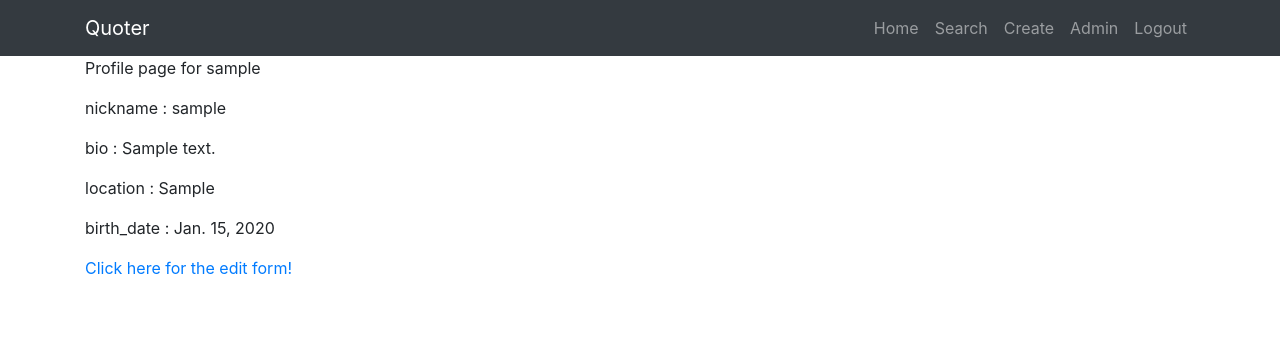
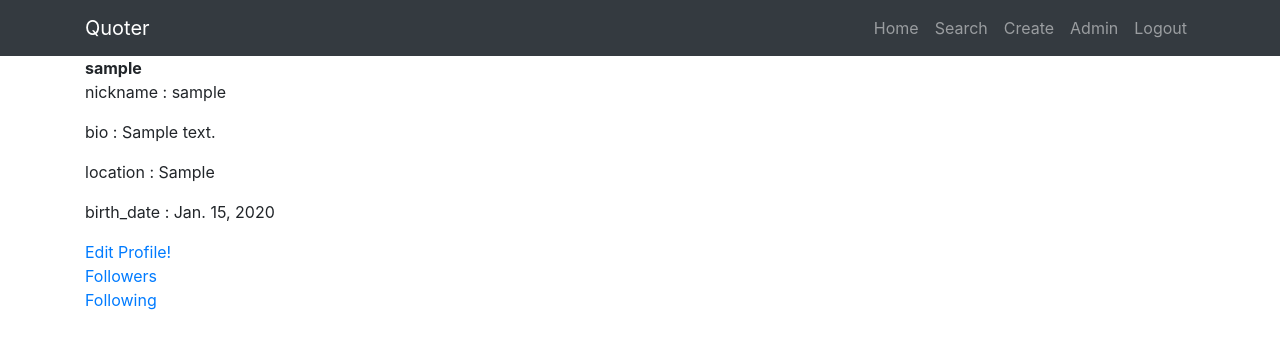
Before and after one commit to demurewolf/twitter_clone, a Django app: a page that uses quoter/users/templates/users/profile.html in a window 1280 px wide. Shown: the top 349 px of the page. Run offline with Django 3.2, Linux system fonts and the light colour scheme; a user stored in the database is signed in; tables that the repository leaves empty hold one stand-in row (values such as "Sample post"); some libraries are stand-ins or nearby versions.

Commit message:
Added following/ers views and templates

```diff
--- /dev/null
+++ b/quoter/users/templates/users/followers.html
@@ -0,0 +1,6 @@
+{% extends 'base.html' %}
+{% block content %}
+    <h3>Followers</h3>
+    {% block follow_list %}
+    {% endblock %}
+{% endblock %}
--- /dev/null
+++ b/quoter/users/templates/users/following.html
@@ -0,0 +1,6 @@
+{% extends 'base.html' %}
+{% block content %}
+    <h3>Following</h3>
+    {% block follow_list %}
+    {% endblock%}
+{% endblock %}
--- a/quoter/users/templates/users/profile.html
+++ b/quoter/users/templates/users/profile.html
@@ -1,6 +1,6 @@
 {% extends 'base.html' %}
 {% block content %}
-    <p>Profile page for {{ profile_username }}</p>
+    <strong>{{ profile_username }}</strong>
 
     {% for field, value in info %}
         {% if value %}
@@ -13,6 +13,11 @@
     {% endfor %}
 
     {% if can_edit %}
-        <a href="{% url 'users:edit' %}">Click here for the edit form!</a>
+        <a href="{% url 'users:edit' %}">Edit Profile!</a>
+        <br>
     {% endif %}
+
+    <a href="{% url 'users:followers' username=profile_username %}">Followers</a>
+    <br>
+    <a href="{% url 'users:following' username=profile_username %}">Following</a>
 {% endblock %}
--- a/quoter/users/urls.py
+++ b/quoter/users/urls.py
@@ -9,4 +9,6 @@ urlpatterns = [
     path('<slug:username>/', views.profile, name='profile'),
     path('<slug:username>/follow', views.follow_user, name='follow'),
     path('<slug:username>/unfollow', views.unfollow_user, name='unfollow'),
+    path('<slug:username>/followers', views.followers, name='followers'),
+    path('<slug:username>/following', views.following, name='following'),
 ]
--- a/quoter/users/views.py
+++ b/quoter/users/views.py
@@ -43,6 +43,20 @@ def unfollow_user(request, username):
     Follow.objects.filter(src_user=user_following, dst_user=user_to_follow).delete()
     return HttpResponse("noOp")
 
+def followers(request, username):
+    user = get_object_or_404(User, username=username)
+    followers = Follow.objects.filter(dst_user=user)
+    followers_names = [f.src_user for f in followers]
+
+    return render(request, 'users/follow_list.html', context={'names': followers_names, 'follow_template_name':'users/followers.html'})
+
+def following(request, username):
+    user = get_object_or_404(User, username=username)
+    following = Follow.objects.filter(src_user=user)
+    following_names = [f.dst_user for f in following]
+
+    return render(request, 'users/follow_list.html', context={'names': following_names, 'follow_template_name':'users/following.html'})
+
 def profile(request, username):
     profile_user = get_object_or_404(User, username=username)
     can_edit = request.user.is_authenticated and (request.user.username == username)
```
Also changed, not shown: quoter/users/templates/users/follow_list.html (added, +19 -0 lines).
